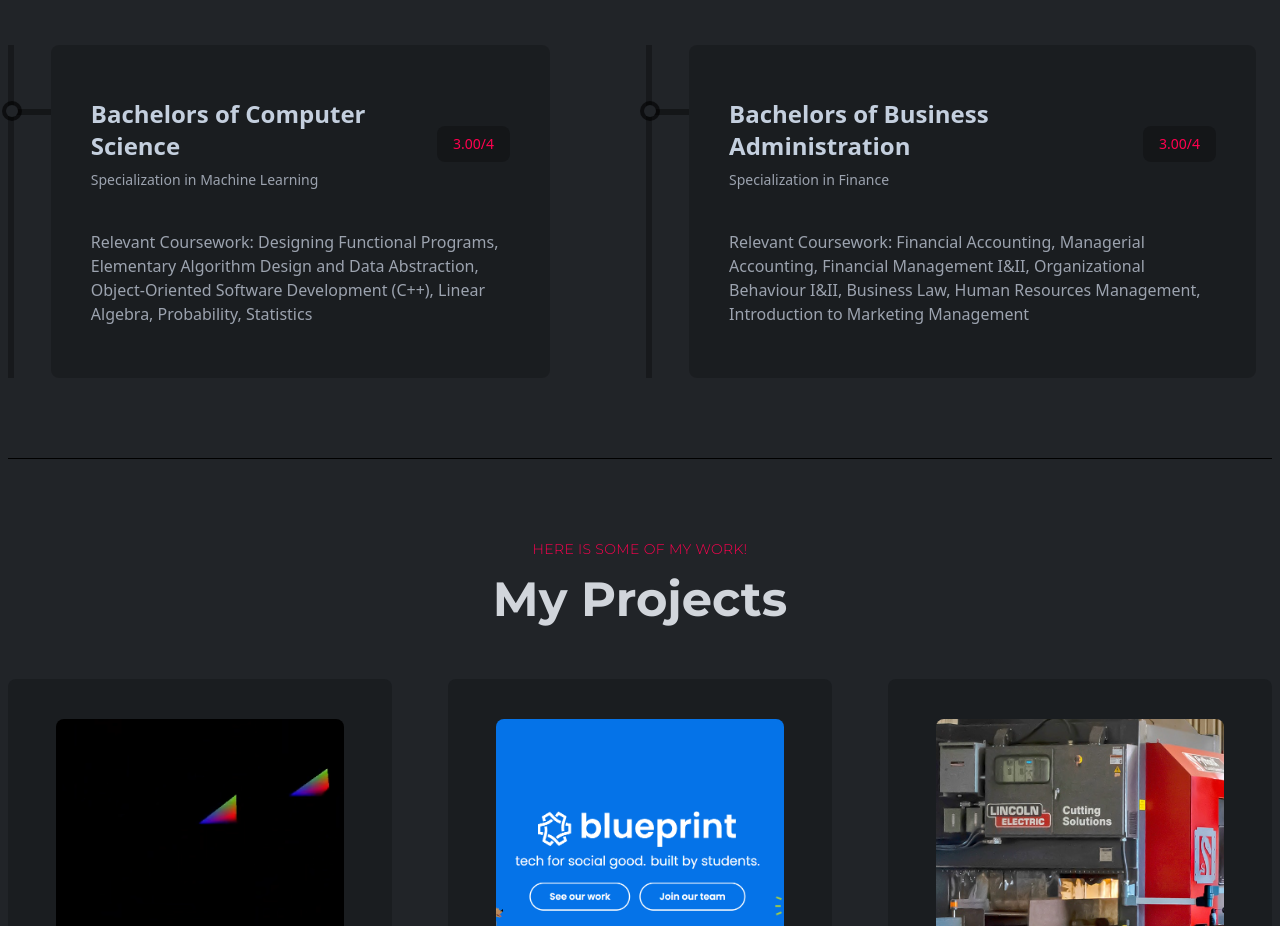
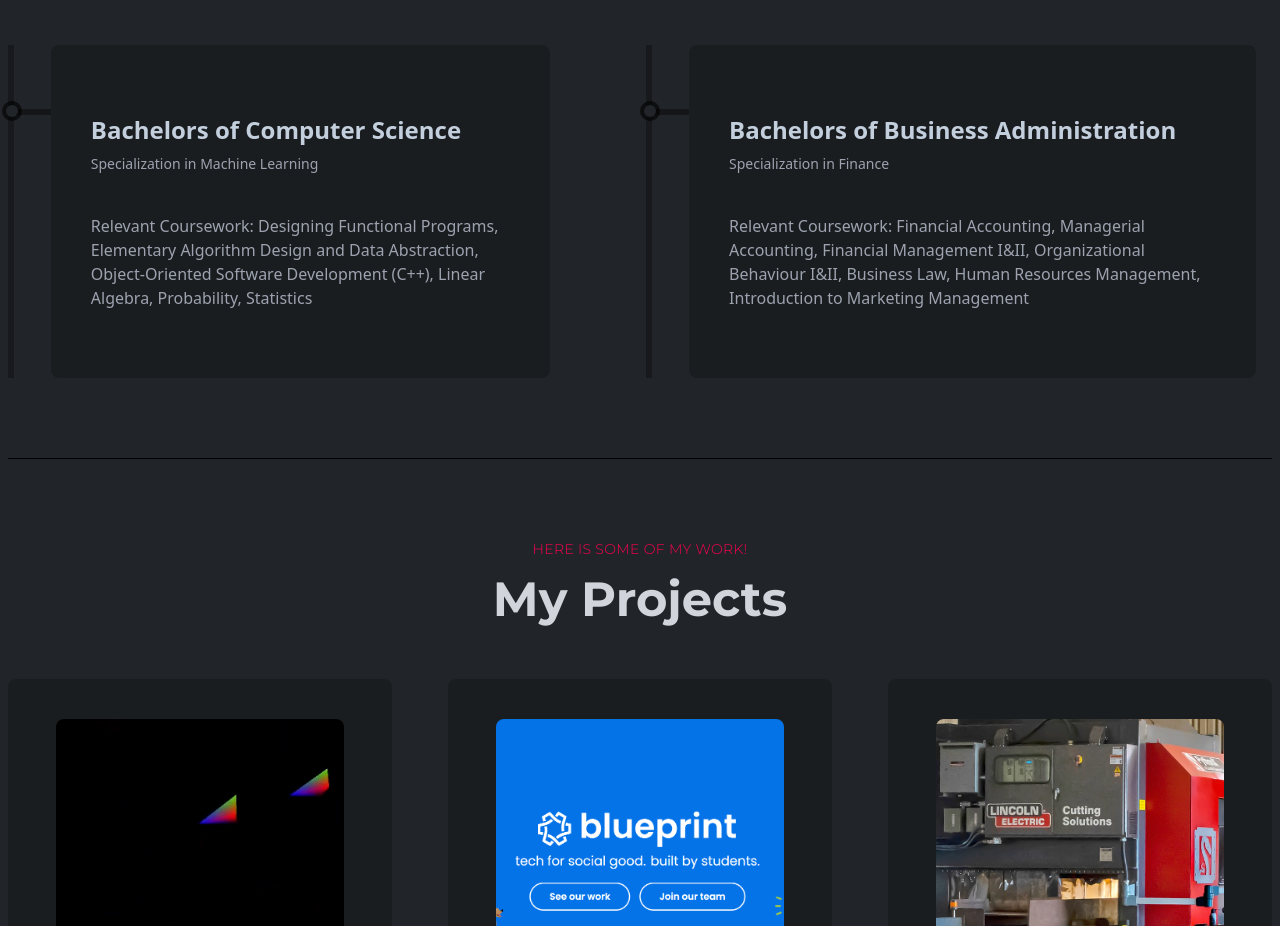
Before and after one commit to pranavishal/UpdatedPortfolio, a React (Create React App) app: page / in a window 1280 px wide. Shown: the part 1400-2326 px from the top of the page. Built offline with nearby package versions, Linux system fonts and the light colour scheme.

Commit message:
Update EducationCard.js

```diff
--- a/src/components/resume/EducationCard.js
+++ b/src/components/resume/EducationCard.js
@@ -19,9 +19,7 @@ const EducationCard = ({ title, subTitle, result, des }) => {
             </p>
           </div>
           <div>
-            <p className="px-4 py-2 text-designColor bg-black bg-opacity-25 rounded-lg flex justify-center items-center shadow-shadowOne text-sm font-medium">
-              {result}
-            </p>
+
           </div>
         </div>
         <p className="text-sm md:text-base font-medium text-gray-400 group-hover:text-gray-300 duration-300">
```
